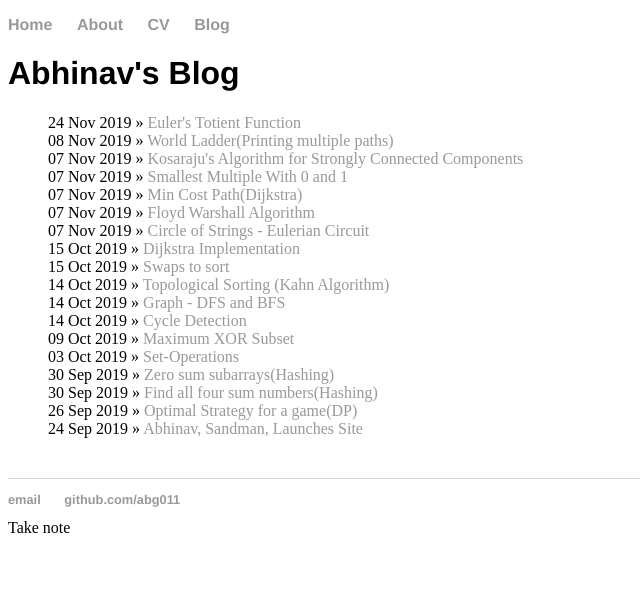
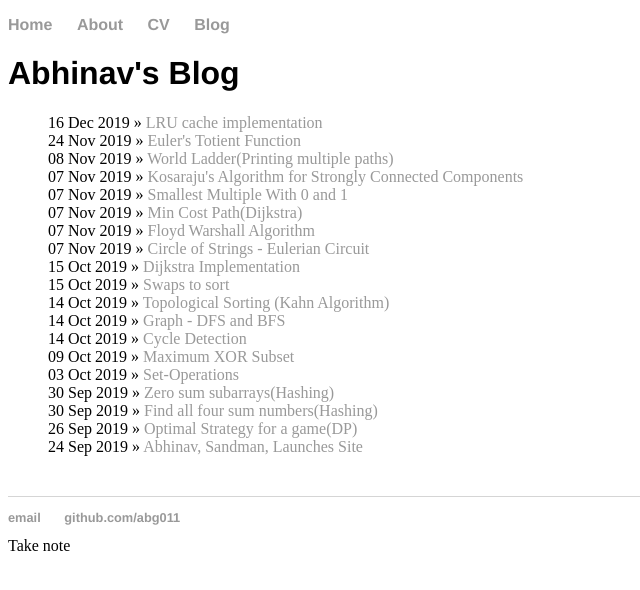
Before and after one commit to abhigupta543/abg011.github.io, a Jekyll site: the page built from blog/index.html, in a window 1280 px wide. Shown: the top 590 px of the page, without its empty margins (0-640 px from the left). Built offline with Jekyll 4.4.1, drawn with Linux system fonts in a browser that asks for light colours.

Commit message:
Update and rename 2019_12_16_LRU_cache.md to 2019-12-16-LRU_cache.md

```diff
--- a/_posts/2019_12_16_LRU_cache.md
+++ b/_posts/2019-12-16-LRU_cache.md
@@ -1,10 +1,10 @@
 ---
 layout: post
 title: "LRU cache implementation"
-date: 2019-11-07
+date: 2019-12-16
 ---
 
-##  Circle of strings
+## LRU cache implementation
 ### Problem
 Design and implement a data structure for LRU (Least Recently Used) cache. It should support the following operations: get and set.
 
```
